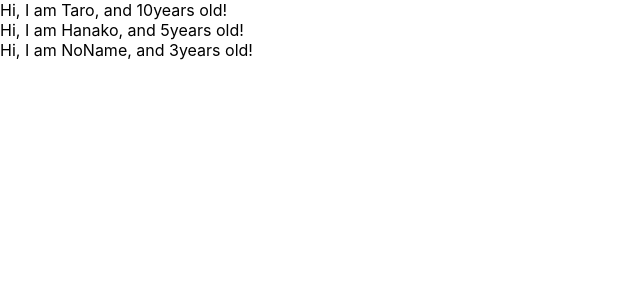
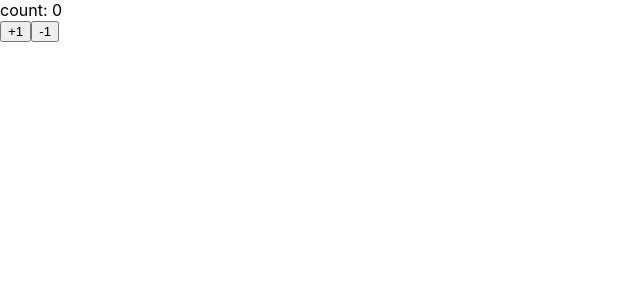
Before and after one commit to aonori1/react-study, a React (Create React App) app: page / in a window 1280 px wide. Shown: the top 300 px of the page, without its empty margins (0-640 px from the left). Built offline with nearby package versions, Linux system fonts and the light colour scheme.

Commit message:
learn state and setState

```diff
--- a/src/App.js
+++ b/src/App.js
@@ -1,30 +1,30 @@
-import React from "react";
-import PropTypes from "prop-types";
+import React, { Component } from "react";
 
-const App = () => {
-  const profiles = [
-    { name: "Taro", age:10 },
-    { name: "Hanako", age:5 },
-    { name: "NoName", age:3 }
-  ]
-  return (
-    <div>
-      {
-        profiles.map((profile, index) => {
-          return <User name={profile.name} age={profile.age} key={index} />
-        })
-      }
-    </div>
-  )
-}
+const App = () => (<Counter></Counter>)
 
-const User = (props) => {
-  return <div>Hi, I am {props.name}, and {props.age}years old!</div>
-}
+class Counter extends Component {
+  constructor(props){
+    super(props)
+    this.state = { count: 0 }
+  }
 
-User.propTypes = {
-  name: PropTypes.string,
-  age: PropTypes.number.isRequired
+  handlePlusButton = () => {
+    this.setState({ count: this.state.count + 1 })
+  }
+
+  handleMinusButton = () => {
+    this.setState({ count: this.state.count - 1 })
+  }
+
+  render() {
+    return (
+      <React.Fragment>
+        <div>count: {this.state.count}</div>
+        <button onClick={this.handlePlusButton}>+1</button>
+        <button onClick={this.handleMinusButton}>-1</button>
+      </React.Fragment>
+    )
+  }
 }
 
 export default App;
```
